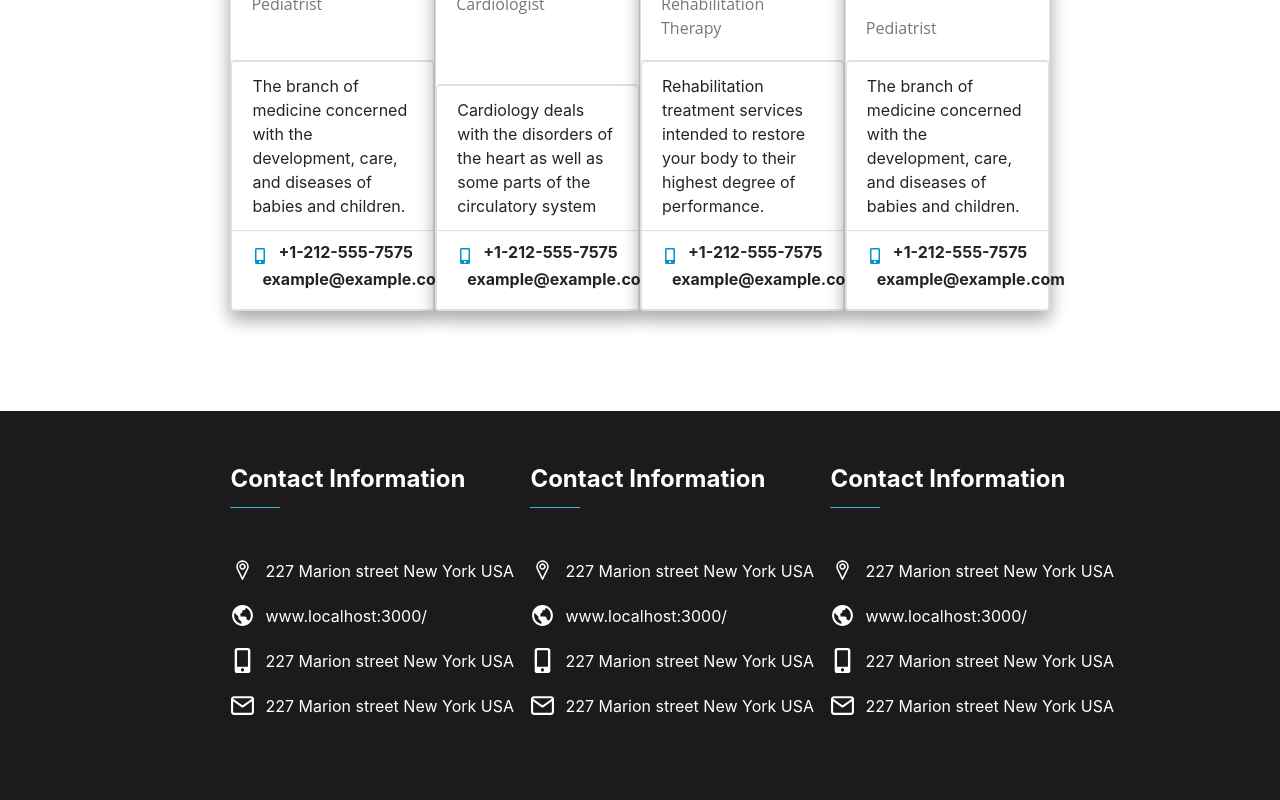
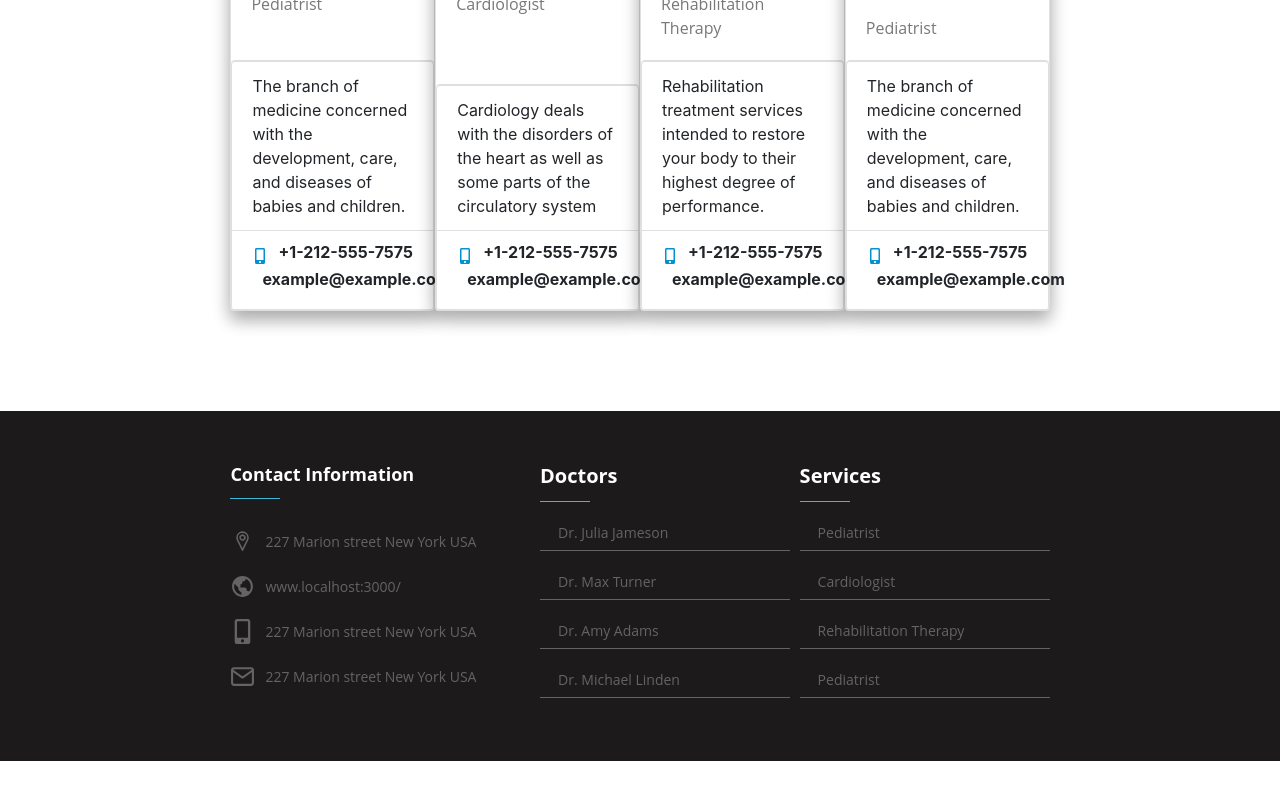
Before and after one commit to IvayloMarinov95/healthcaresystem, a React (Create React App) app in the folder client/: page / in a window 1280 px wide. Shown: the part 2383-3183 px from the top of the page. After the commit the page ends 3144 px from the top, so only its background shows below. Built offline with nearby package versions, Linux system fonts and the light colour scheme.

Commit message:
add new components to Footer

```diff
--- a/client/src/components/Footer/FooterInfo/FooterInfo.module.scss
+++ b/client/src/components/Footer/ContactInfo/ContactInfo.module.scss
@@ -1,7 +1,7 @@
 @import "../../variables.scss";
 
 .header {
-  font-size: 24px;
+  font-size: 18px;
   color: white;
   font-weight: bold;
 
@@ -22,19 +22,19 @@
   display: flex;
   align-items: center;
   margin-top: 20px;
-  font-size: 16px;
+  font-size: 14px;
 }
 
 .container {
   width: 300px;
-  height: 307px;
+  height: 250px;
 }
 
 .icon {
   margin-right: 10px;
-  color: white;
+  color: #646464;
 }
 
 .sectionContainer {
-  margin-top: 50px;
+  margin-top: 30px;
 }
--- a/client/src/components/Footer/FooterInfo/FooterInfo.tsx
+++ b/client/src/components/Footer/ContactInfo/ContactInfo.tsx
@@ -3,9 +3,9 @@ import { FaMobileAlt } from "react-icons/fa";
 import { FiMail } from "react-icons/fi";
 import React from "react";
 import { VscLocation } from "react-icons/vsc";
-import styles from "./FooterInfo.module.scss";
+import styles from "./ContactInfo.module.scss";
 
-const FooterInfo: React.FC = () => (
+const ContactInfo: React.FC = () => (
   <div className={styles.container}>
     <span className={styles.header}>Contact Information</span>
     <div className={styles.sectionContainer}>
@@ -29,4 +29,4 @@ const FooterInfo: React.FC = () => (
   </div>
 );
 
-export default FooterInfo;
+export default ContactInfo;
--- a/client/src/components/Footer/Footer.module.scss
+++ b/client/src/components/Footer/Footer.module.scss
@@ -1,12 +1,13 @@
 .container {
   padding: 0 18% 0 18%;
-  height: 400px;
+  height: 350px;
   background: #1c1a1a;
+  font-family: "Open Sans", Arial, Helvetica, "Nimbus Sans L", sans-serif;
+}
+
+.infoContainer {
+  color: #646464;
+  padding-top: 50px;
   display: flex;
   justify-content: space-between;
 }
-
-.infoContainer {
-  color: white;
-  padding-top: 50px;
-}
--- a/client/src/components/Footer/Footer.tsx
+++ b/client/src/components/Footer/Footer.tsx
@@ -1,17 +1,26 @@
-import FooterInfo from "./FooterInfo/FooterInfo";
+import ContactInfo from "./ContactInfo/ContactInfo";
+import Info from "./Info/Info";
 import React from "react";
 import styles from "./Footer.module.scss";
 
 const Footer: React.FC = () => (
   <div className={styles.container}>
     <div className={styles.infoContainer}>
-      <FooterInfo />
-    </div>
-    <div className={styles.infoContainer}>
-      <FooterInfo />
-    </div>
-    <div className={styles.infoContainer}>
-      <FooterInfo />
+      <ContactInfo />
+      <Info
+        header="Doctors"
+        item1="Dr. Julia Jameson"
+        item2="Dr. Max Turner"
+        item3="Dr. Amy Adams"
+        item4="Dr. Michael Linden"
+      />
+      <Info
+        header="Services"
+        item1="Pediatrist"
+        item2="Cardiologist"
+        item3="Rehabilitation Therapy"
+        item4="Pediatrist"
+      />
     </div>
   </div>
 );
--- /dev/null
+++ b/client/src/components/Footer/Info/Info.module.scss
@@ -0,0 +1,56 @@
+@import "../../variables.scss";
+
+.header {
+  font-size: 20px;
+  color: white;
+  font-weight: bold;
+
+  &::after {
+    display: block;
+    content: "";
+    width: 50px;
+    max-width: 100%;
+    margin-top: 10px;
+    bottom: 0;
+    left: 0;
+    right: auto;
+    border-bottom: 1px solid $light-blue;
+  }
+}
+
+.container {
+  width: 250px;
+  height: 280px;
+}
+
+.section {
+  margin-bottom: 20px;
+  font-size: 14px;
+  padding-bottom: 7px;
+  border-bottom: 1px solid #646464;
+
+  &::before {
+    content: "\e801";
+    font-family: "fontello-custom";
+    font-style: normal;
+    font-weight: normal;
+    display: inline-block;
+    text-decoration: inherit;
+    width: 1em;
+    padding: 0;
+    margin: 0 10px 0 0;
+    text-align: center;
+    font-variant: normal;
+    text-transform: none;
+    line-height: 1em;
+    position: relative;
+    font-size: 8px;
+    bottom: 1px;
+    vertical-align: middle;
+    color: $light-blue;
+  }
+}
+
+.sectionContainer {
+  margin-top: 20px;
+}
--- /dev/null
+++ b/client/src/components/Footer/Info/Info.tsx
@@ -0,0 +1,24 @@
+import React from "react";
+import styles from "./Info.module.scss";
+
+interface Props {
+  header: string;
+  item1: string;
+  item2: string;
+  item3: string;
+  item4: string;
+}
+
+const Info: React.FC<Props> = ({ header, item1, item2, item3, item4 }) => (
+  <div className={styles.container}>
+    <span className={styles.header}>{header}</span>
+    <div className={styles.sectionContainer}>
+      <div className={styles.section}>{item1}</div>
+      <div className={styles.section}>{item2}</div>
+      <div className={styles.section}>{item3}</div>
+      <div className={styles.section}>{item4}</div>
+    </div>
+  </div>
+);
+
+export default Info;
```
